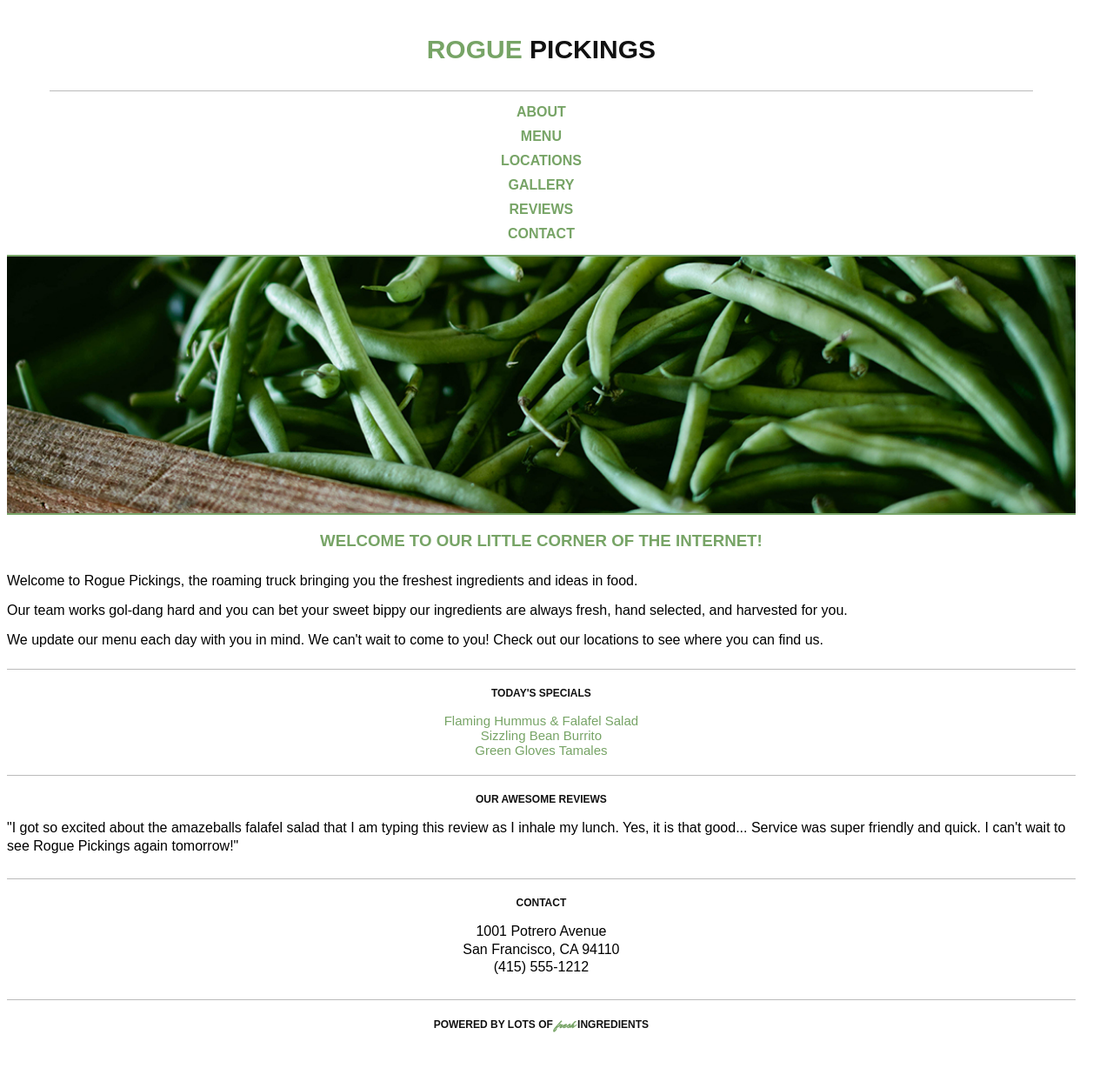
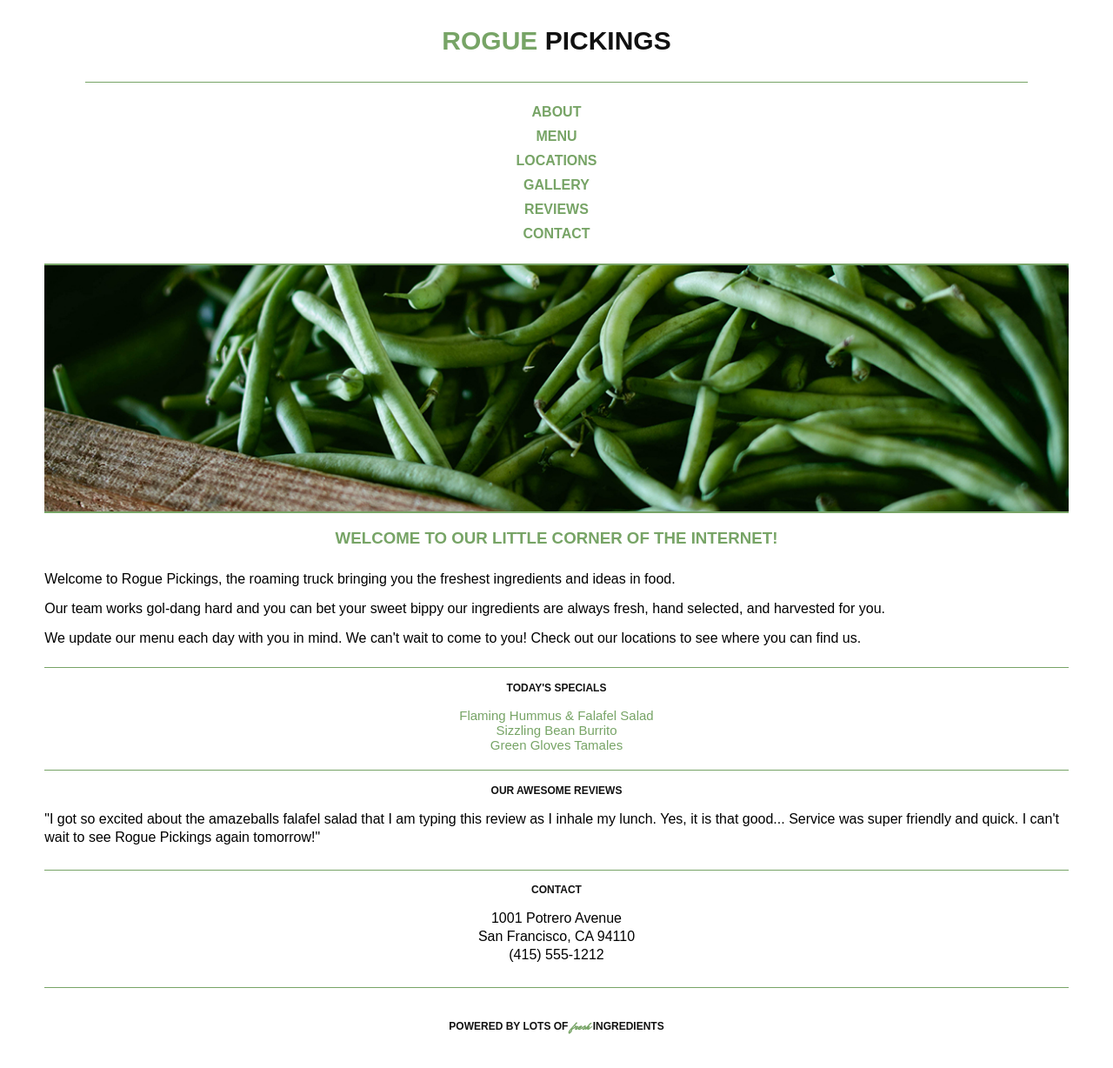
Before and after one commit to Fstacker/rp-rwd-challenge, a plain HTML site: page index.html in a window 1280 px wide. Shown: the whole page at 87% size. Drawn offline with Linux system fonts and the light colour scheme.

Commit message:
polished height/width/padding

```diff
--- a/css/main.css
+++ b/css/main.css
@@ -1,14 +1,14 @@
 /*  BASE STYLES ============================ */
 html {
 	font-size: 16px;
-	width: 100%;
 }
 
 body {
 	font-size: 1em;
 	/*max-width: 1200px; */
-	width: 96%;
+	width: 92%;
 	font-family: 'Montserrat', sans-serif;
+	margin: 0 auto;
 }
 
 p {
@@ -35,7 +35,7 @@ h4 {
 
 header {
 	width: 92%;
-	margin: 10px auto;
+	margin: 0 auto;
 	display: block;
 }
 
@@ -44,7 +44,7 @@ header h1 {
 	text-align: center;
 	padding: 30px;
 	margin: auto;
-	border-bottom: 1px solid #bbb;
+	border-bottom: 1px solid #77a466;
 }
 
 header h1 span {
@@ -52,7 +52,7 @@ header h1 span {
 }
 
 header nav {
-	margin: 10px auto;
+	padding: 20px 0;
 }
 
 header nav a {
@@ -68,7 +68,7 @@ header nav a {
 /*  TOP SECTION ============================ */
 
 .top-section {
-	border-bottom: 1px solid #bbb;
+	border-bottom: 1px solid #77a466;
 }
 
 .main-image {
@@ -116,8 +116,8 @@ header nav a {
 .section-two,
 .section-three {
 	padding-bottom: 10px;
-	margin: 20px 0;
-	border-bottom: 1px solid #bbb;
+	margin: auto;
+	border-bottom: 1px solid #77a466;
 }
 
 .menu {
@@ -141,15 +141,14 @@ header nav a {
 
 footer {
 	width: 100%;
-	height: 50px;
 	font-size: .75em;
+	padding: 20px 0;
 	margin: 0;
-	clear: both;
-	text-align: center;
 }
 
 footer h4 {
 	vertical-align: middle;
+	text-align: center;
 }
 
 footer span {
```
